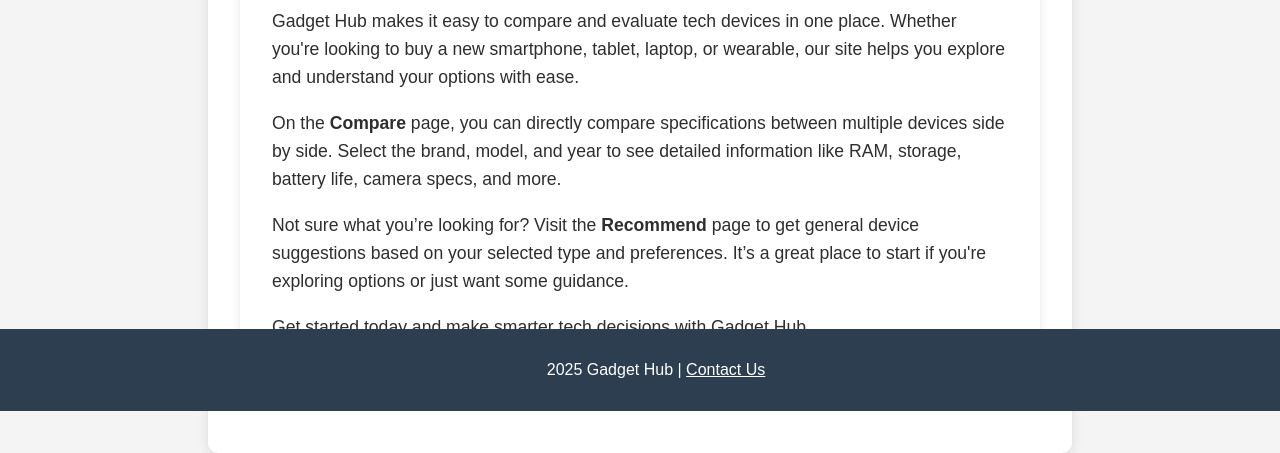
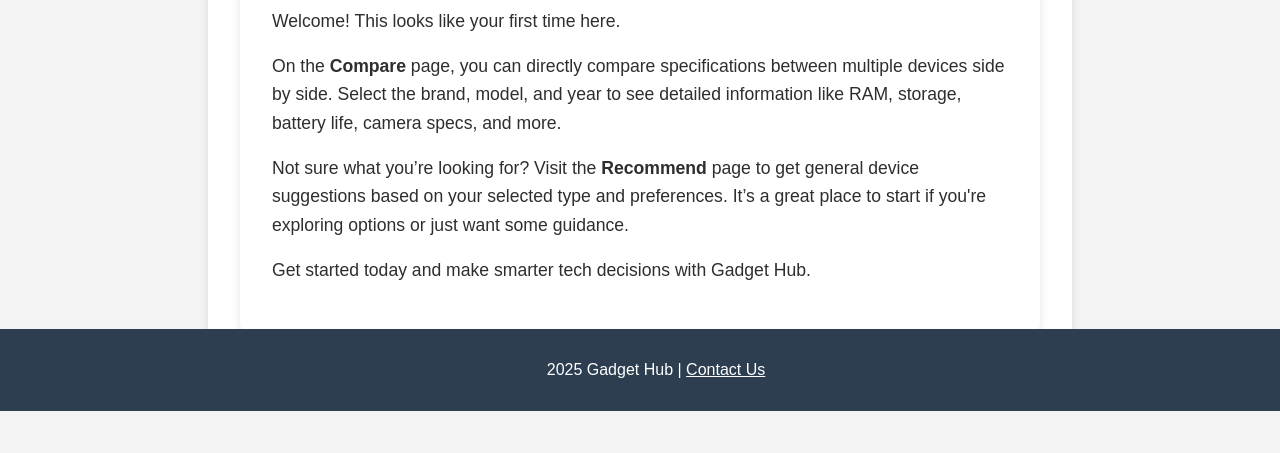
Before and after one commit to CodingSpencer/Gadget_Hub, a website built with Vite: page index.html in a window 1280 px wide. Shown: the part 389-842 px from the top of the page. After the commit the page ends 800 px from the top, so only its background shows below. Built offline with nearby package versions, Linux system fonts and the light colour scheme.

Commit message:
local storage test

```diff
--- a/index.html
+++ b/index.html
@@ -33,9 +33,7 @@
         <div class="block-reveal block-effect-small" style="--bc: #426988; --d: .1s">Welcome to</div>
         <div class="block-reveal block-effect-large" style="--bc: rgb(40, 58, 119); --d: .5s">Gadget Hub</div>
       </h1>
-      <p>
-        Gadget Hub makes it easy to compare and evaluate tech devices in one place. Whether you're looking to buy a new smartphone, tablet, laptop, or wearable, our site helps you explore and understand your options with ease.
-      </p>
+      <p id="welcome-message"></p>
       <p>
         On the <strong>Compare</strong> page, you can directly compare specifications between multiple devices side by side. Select the brand, model, and year to see detailed information like RAM, storage, battery life, camera specs, and more.
       </p>
--- a/src/js/main.js
+++ b/src/js/main.js
@@ -13,4 +13,33 @@
   } else {
     console.warn('Recommend form not found in #recommend-section!');
   }
+
+  // Display welcome back message based on localStorage
+  const welcomeMsg = document.getElementById('welcome-message');
+  if (welcomeMsg) {
+    const now = new Date();
+    const currentPage = window.location.pathname;
+
+    const lastVisit = localStorage.getItem('lastVisit');
+    const lastPage = localStorage.getItem('lastPage');
+
+    let message = '';
+
+    if (lastVisit) {
+      const daysAgo = Math.floor((now - new Date(lastVisit)) / (1000 * 60 * 60 * 24));
+      message = `Welcome back! It's been ${daysAgo} day${daysAgo !== 1 ? 's' : ''} since your last visit.`;
+
+      if (lastPage && lastPage !== currentPage) {
+        message += ` You left off on the <a href="${lastPage}">${lastPage}</a> page.`;
+      }
+    } else {
+      message = `Welcome! This looks like your first time here.`;
+    }
+
+    welcomeMsg.innerHTML = message;
+
+    // Update localStorage with latest info
+    localStorage.setItem('lastVisit', now.toISOString());
+    localStorage.setItem('lastPage', currentPage);
+  }
 });
```
